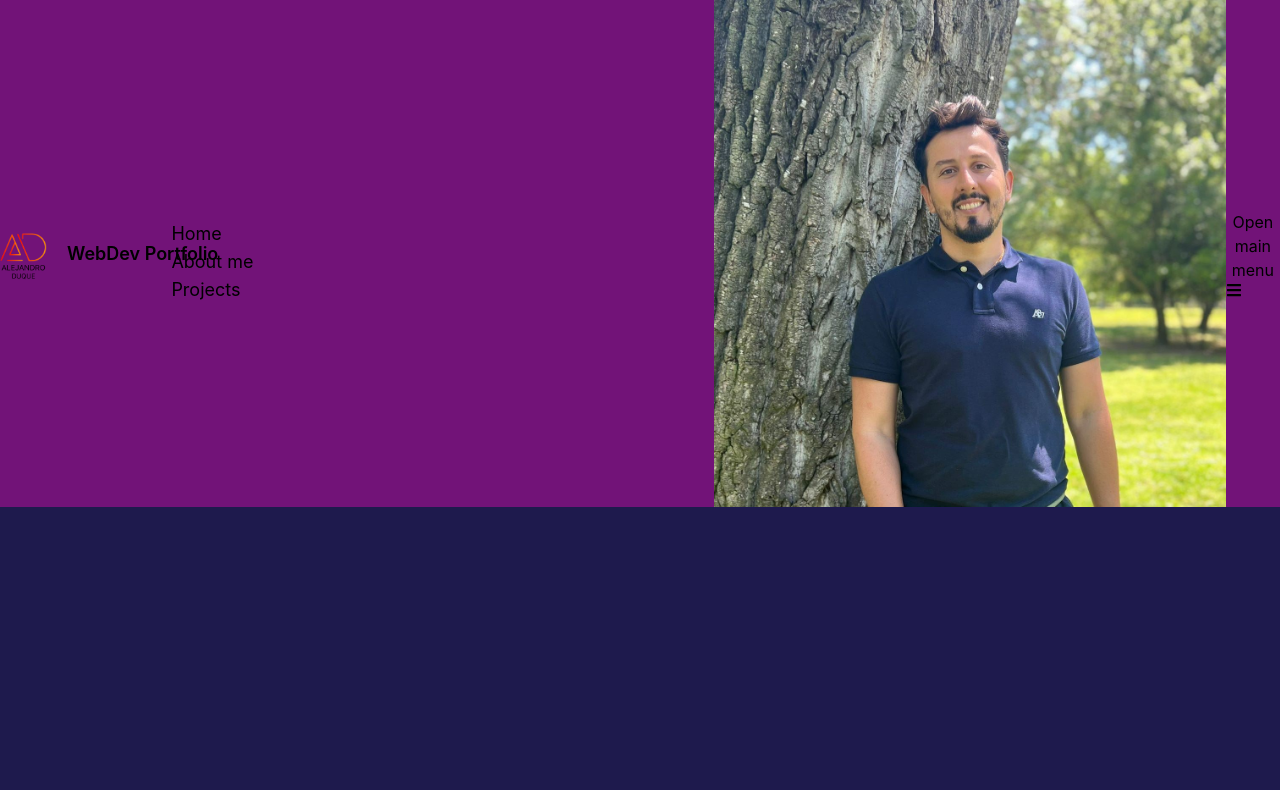
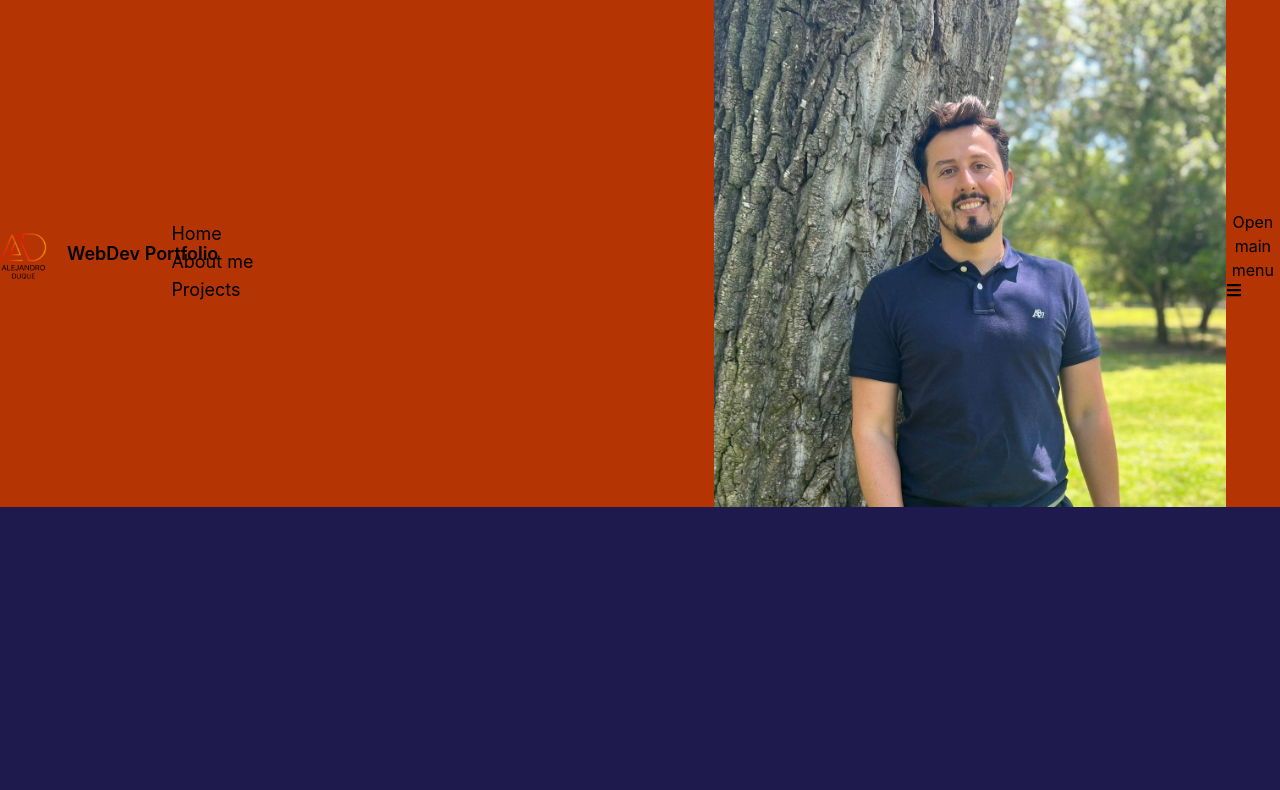
Before and after one commit to AlejandroDuqueG-design/Portfolio, a React (Vite) app: page / in a window 1280 px wide. Shown: the top 790 px of the page. Built offline with nearby package versions, Linux system fonts and the light colour scheme.

Commit message:
style: NavBar, change bg color

```diff
--- a/src/components/NavBar.tsx
+++ b/src/components/NavBar.tsx
@@ -11,7 +11,7 @@ function NavBar() {
   useEffect(() => {}, []);
 
   return (
-    <Navbar fluid className="bg-fuchsia-900">
+    <Navbar fluid className="bg-orange-700">
       <Link to="/">
         <NavbarBrand>
           <img src={logoAD} className="mr-3 h-11 sm:h-13" alt="Logo Alejandro Duque" />
```
